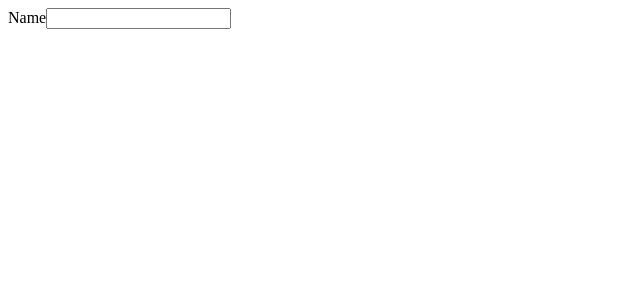
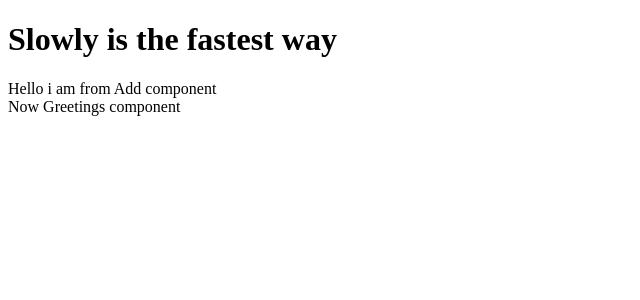
Before and after one commit to boikhutsodev/rectpct, a React (Vite) app in the folder product-app/: page / in a window 1280 px wide. Shown: the top 300 px of the page, without its empty margins (0-640 px from the left). Built offline with nearby package versions, Linux system fonts and the light colour scheme.

Commit message:
multiple components

```diff
--- a/product-app/src/App.jsx
+++ b/product-app/src/App.jsx
@@ -1,9 +1,14 @@
+import Add from "./components/Add";
+import Greetings from "./components/Greetings";
+import { Fragment } from "react";
+
 function App() {
   return (
-    <form>
-      <label htmlFor="name">Name</label>
-      <input type="text" id="name" />
-    </form>
+    <Fragment>
+      <h1>Slowly is the fastest way</h1>
+      <Add />
+      <Greetings />
+    </Fragment>
   );
 }
 
--- /dev/null
+++ b/product-app/src/components/Add.jsx
@@ -0,0 +1,5 @@
+const Add = () => {
+  return <div>Hello i am from Add component</div>;
+};
+
+export default Add;
--- /dev/null
+++ b/product-app/src/components/Greetings.jsx
@@ -0,0 +1,5 @@
+const Greetings = () => {
+  return <div>Now Greetings component</div>;
+};
+
+export default Greetings;
```
Also changed, not shown: product-app/src/Component.jsx (deleted, +0 -13 lines).
